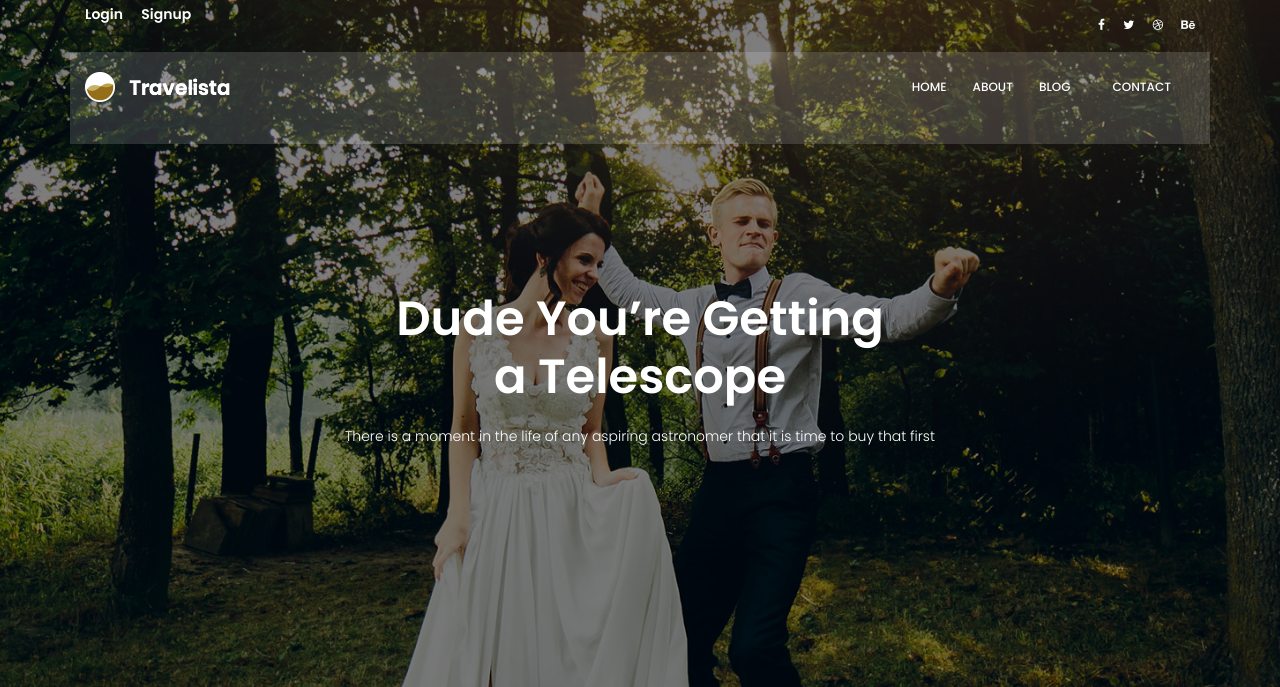
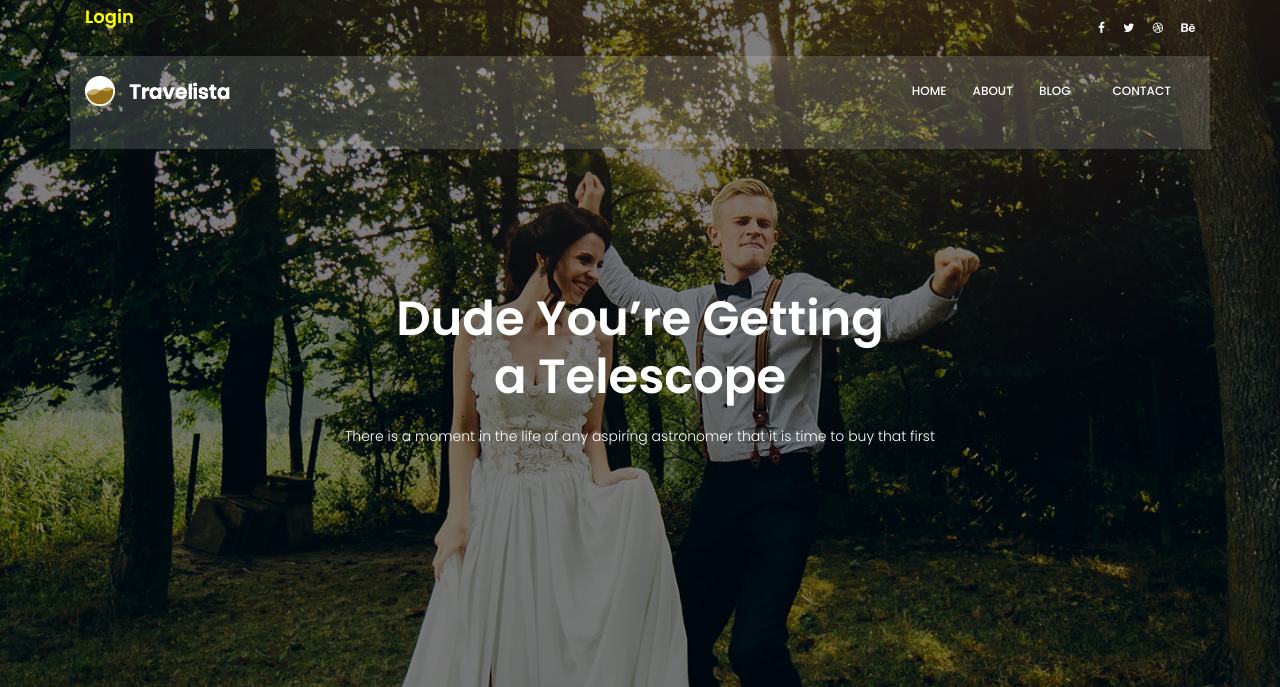
Before and after one commit to theharez/maktabKhooneh, a Django app: page /blog/ in a window 1280 px wide. Shown: the top 687 px of the page. Run offline with Django 4.2, Linux system fonts and the light colour scheme; data that the repository does not hold is empty; some libraries are stand-ins or nearby versions.

Commit message:
Update base.html
update page style

```diff
--- a/templates/base.html
+++ b/templates/base.html
@@ -41,11 +41,11 @@
                     <div class="col-lg-6 col-sm-6 col-6 header-top-left">
                         <ul>
                             {% if request.user.is_authenticated %}
-                                <li><a href="#"><h6 style="color : white">Logged in as {{request.user.username}}</h6></a></li>
-                                <li><a href="{% url 'users:logout' %}"><h6 style="color: red">Logout</h6></a></li>
+                                <li><a href="#"><h6 style="color : rgb(255, 255, 255)">Logged in as {{request.user.username}}</h6></a></li>
+                                <li><a href="{% url 'logout' %}"><h6 style="color: red">Logout</h6></a></li>
                             {% else %}
-                                <li><a href="{% url 'users:login' %}"><h6 style="color: white">Login</h6></a></li>
-                                <li><a href="{% url 'users:signup' %}"><h6 style="color: white">Signup</h6></a></li>
+                                <li><a href="{% url 'login' %}"><h4 style="color: yellow">Login</h4></a></li>
+
                             {% endif %}
                         </ul>
                     </div>
```
